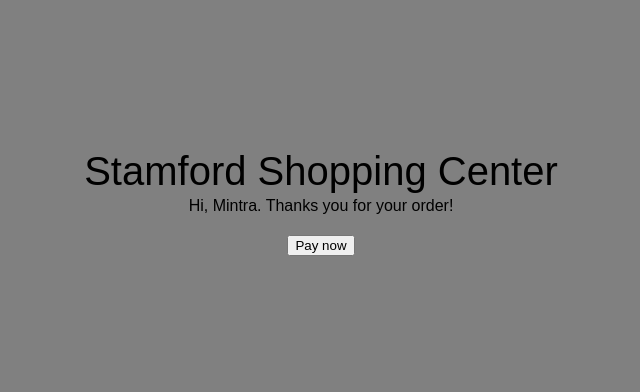
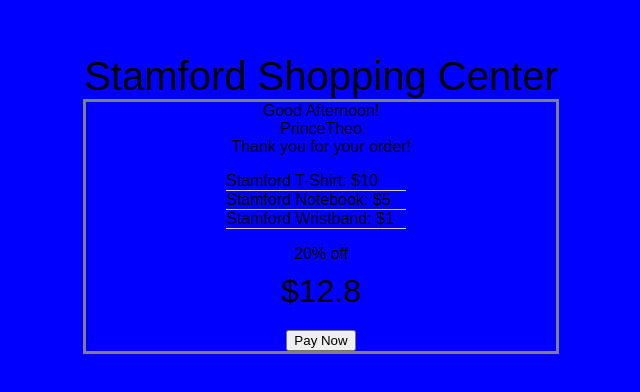
Before and after one commit to princeTheo/ITE220, a plain HTML site: page Week2/index.html in a window 1280 px wide. Shown: the part 196-588 px from the top of the page, without its empty margins (319-959 px from the left). Drawn offline with Linux system fonts and the light colour scheme.

Commit message:
I am so pleased to welcome you all to PrinceTheo assignment week2 submission.

```diff
--- a/Week2/css/w2style.css
+++ b/Week2/css/w2style.css
@@ -1,5 +1,5 @@
 body {
-	background-color: grey;
+	background-color: blue;
 	font-family:  sans-serif;
 }
 .content {
@@ -24,7 +24,7 @@ body {
 
 .content .total-price {
 	padding-top: 10px;
-	padding-bottom: 10px;
+	padding-bottom: 20px;
 	font-size: 2em;
 }
 
@@ -41,7 +41,7 @@ body {
 }
 .content .discount {
   color: #c7254e;
-  background-color: #f9f2f4 !important;
+  background-color:#f9f2f4 !important;
   border-radius: 5px;
   width: 100px;
   position: fixed;
--- a/Week2/index.html
+++ b/Week2/index.html
@@ -1,5 +1,4 @@
-<!DOCTYPE html PUBLIC "-//W3C//DTD XHTML 1.0 Transitional//EN" "http://www.w3.org/TR/xhtml1/DTD/xhtml1-transitional.dtd">
-<html xmlns="http://www.w3.org/1999/xhtml">
+
 <head>
    <title>Week 2: Welcome to ITE220 Web page</title>
    <link rel="stylesheet" type="text/css" href="css/w2style.css">
@@ -12,11 +11,17 @@
       <div class="title">Stamford Shopping Center</div>
       <div class="content-container">
            <div class="inner -content">
-              Hi, Mintra. Thanks you for your order!
+           <div id="date" id="name"></div>
+				<div id="name"></div>
+               Thank you for your order!
          </div>
+         <ul id="productList" class="product-list">
+         </ul>
+         <div class = "off">20% off</div>
       <div class="total-price" id="totalPrice"></div>
-      <button>Pay now</button>
+      <button onclick="myFunction()">Pay Now</button>
       </div>
   </div>
 </body>
 </html>
+<script type="text/javascript" src="js/add-content.js"></script>
--- a/Week2/js/add-content.js
+++ b/Week2/js/add-content.js
@@ -1,7 +1,36 @@
-<script type="text/javascript" src="js/add-content.js"></script>
-     <script>
-        document.write("Hello Week 2!");
-		</script>
-body{
-	background-color: grey;
-}
+
+var products = ["Stamford T-Shirt", "Stamford Notebook", "Stamford Wristband"];
+var price = [10,5,1];
+var total = 0;
+dis = 0;
+var i = 0;
+
+var productList = document.getElementById("productList");
+var date = document.getElementById("date");
+var myDate = new Date();
+
+	if ( myDate.getHours() < 12 ) {
+		date.textContent = "Good Morning!";
+    }
+    else  if ( myDate.getHours() >= 12 && myDate.getHours() <= 17 ) {
+    	date.textContent = "Good Afternoon!";
+    }
+    else if ( myDate.getHours() > 17 && myDate.getHours() <= 24 ) {
+        date.textContent = "Good Evening!";
+    }
+
+	while (i<3){
+		productList.innerHTML += "<li>" + products[i] + ": $" + price[i] + "</li>";
+			i++;
+	}
+
+	total = price[0] + price[1] + price[2];
+
+	dis = total * 0.8;
+
+	var totalPriceEle = document.getElementById("totalPrice");
+	totalPriceEle.textContent = "$" + dis;
+
+
+	var nameEle = document.getElementById("name");
+	nameEle.textContent = "PrinceTheo";
```
